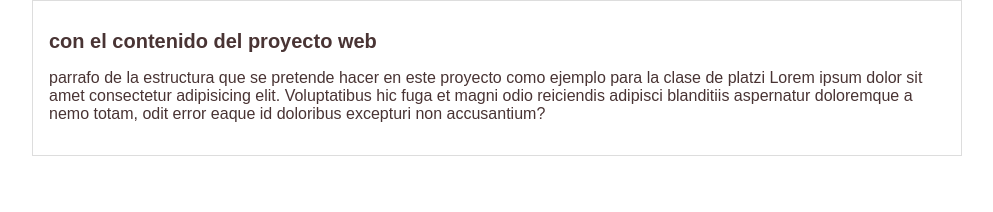
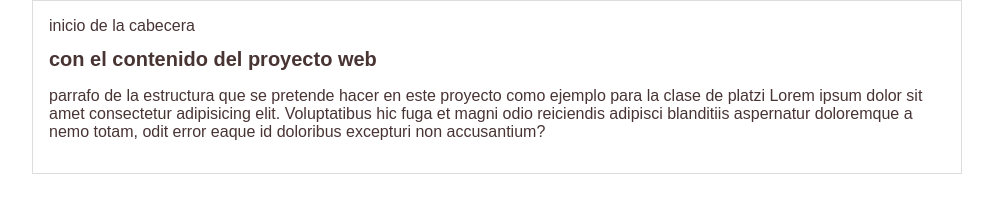
Before and after one commit to AlejandroPulgarinAtehortua/ClaseGitPlatzi, a plain HTML site: page index.html in a window 1280 px wide. Shown: the whole page, without its empty margins (143-1136 px from the left). Drawn offline with Linux system fonts and the light colour scheme.

Commit message:
actualizacion de cabecera estrucuta inicial

```diff
--- a/index.html
+++ b/index.html
@@ -10,6 +10,9 @@
 
 <body>
     <div id="container">
+        <div id="cabecera">
+            inicio de la cabecera
+        </div>
         <div id="post">
             <h1>con el contenido del proyecto web</h1>
             <p>parrafo de la estructura que se pretende hacer en este proyecto como ejemplo para la clase de platzi Lorem ipsum dolor sit amet consectetur adipisicing elit. Voluptatibus hic fuga et magni odio reiciendis adipisci blanditiis aspernatur doloremque
```
